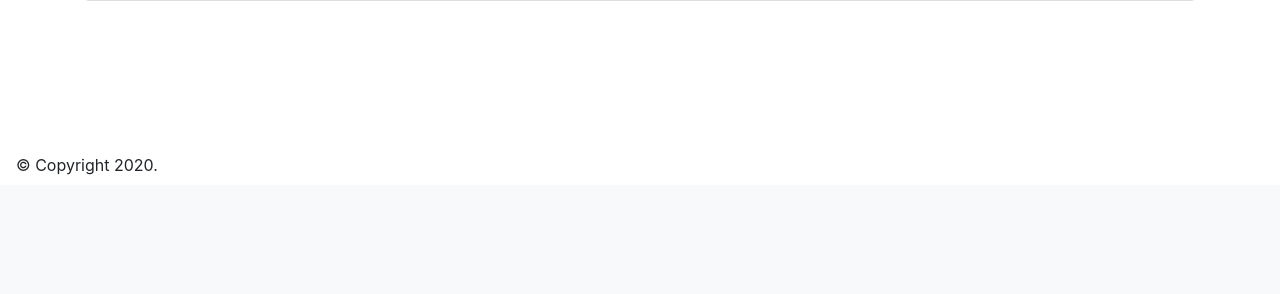
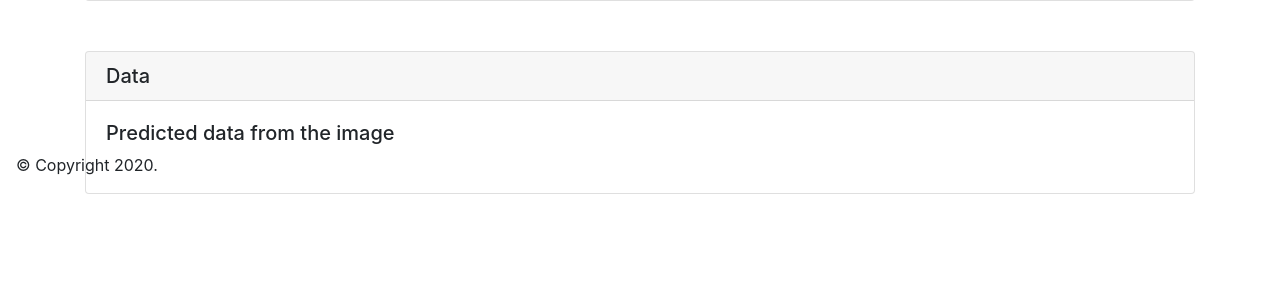
Before and after one commit to krishshanmukh/ScatterPlot, a Flask app: template templates/output.html in a window 1280 px wide. Shown: the part 615-909 px from the top of the page. Before the commit the page ends 790 px from the top, so only its background shows below. Run offline with Flask 2, Linux system fonts and the light colour scheme; the template is opened without the code that fills it, so the values that code supplies are empty; some libraries are stand-ins or nearby versions.

Commit message:
Added code to display the predicted data in UI
Signed-off-by: Sri Krishna Shanmukh <smedapati@cs.stonybrook.edu>

```diff
--- a/app.py
+++ b/app.py
@@ -144,7 +144,19 @@ def runDetection():
                 os.path.join(PREDICTED_FOLDER, folderName, 'test', files)))
                 print("FIle inn 131", files)
         print(main_image, images)
-        return render_template("output.html", data = {'main_image':main_image, 'images': images })
+
+        # print(DATA)
+        for i in range(len(DATA)):
+            x = [DATA[i][0]]
+            x.extend(DATA[i][::-1][:-1])
+            x = [round(i, 2) for i in x]
+            DATA[i] = x
+        # print(DATA)
+        matrix_headers = []
+        if len(DATA)>0:
+            for i in range(len(DATA[0])):
+                matrix_headers.append("Column " + str(i+1))
+        return render_template("output.html", data = {'main_image':main_image, 'images': images, 'matrix_data': DATA, 'matrix_headers': matrix_headers})
     return render_template("upload.html")
 
 if __name__ == '__main__':
--- a/templates/output.html
+++ b/templates/output.html
@@ -60,4 +60,27 @@
         </table>
     </div>
 </div>
+
+<div class="card" style="margin-top: 50px;">
+    <h5 class="card-header">Data</h5>
+    <div class="card-body">
+        <h5 class="card-title">Predicted data from the image</h5>
+        <table class="table">
+            <thead>
+                {% for c in data['matrix_headers'] %}
+                <th> {{ c }} </th>
+                {% endfor %}
+            </thead>
+            <tbody>
+                {% for r in data['matrix_data'] %}
+                <tr>
+                    {% for c in r %}
+                    <td>{{ c }}</td>
+                    {% endfor %}
+                </tr>
+                {% endfor %}
+            </tbody>
+        </table>
+    </div>
+</div>
 {% endblock %}
```
